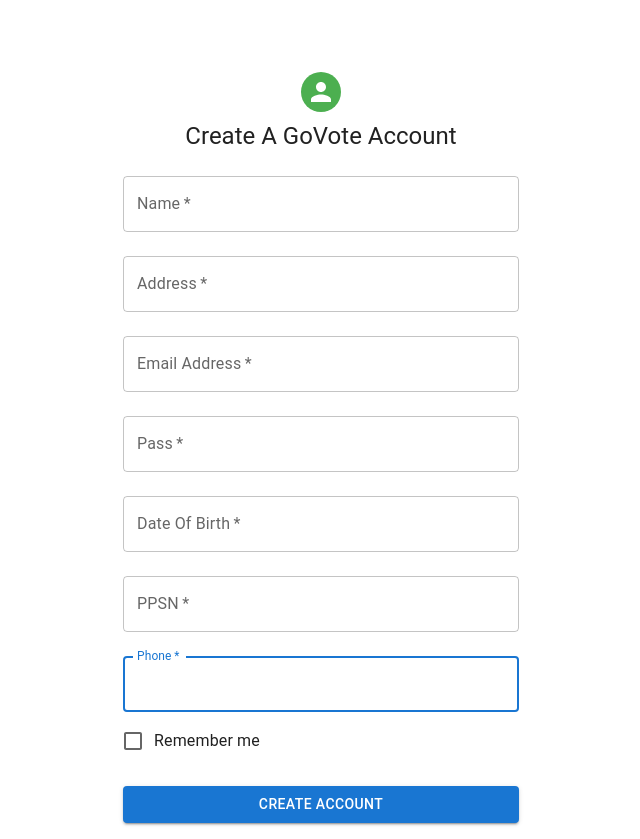
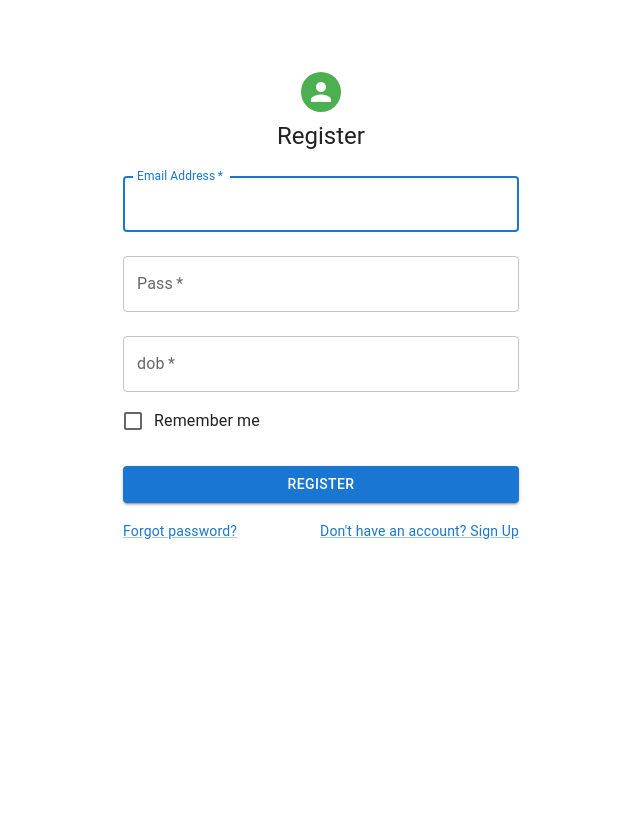
Before and after one commit to johnnylayson543/Major-Group-Project---GoVote-E-Voting-Web-App, a Next.js app: page /register in a window 1280 px wide. Shown: the whole page, without its empty margins (319-959 px from the left). After the commit the page ends 800 px from the top, so only its background shows below. Built offline with nearby package versions, Linux system fonts and the light colour scheme.

Commit message:
Created and updated the register page
- Updated the register front-end page
- Added the register back-end router

```diff
--- a/src/app/register/page.js
+++ b/src/app/register/page.js
@@ -23,7 +23,6 @@
 
 
   /*
-  After the submit handler calls the runDBCallAsync, this does the thing
   This function does the actual work
   calling the fetch to get things from the database.
   */
@@ -34,60 +33,51 @@
     const data = await res.json();
 
 
-    if(data.data== "valid"){
-      console.log("login is valid!")
+    if(data.data== "true"){
+      console.log("registered")
 
 
     } else {
 
-      console.log("not valid!")
+      console.log("not registered  ")
     }
   }
 
 
   /*
-  This is the submit handler for the e-voting register page after the button is fired
+
   When the button is clicked, this is the event that is fired.
   The first thing we need to do is prevent the default refresh of the page.
   */
 	const handleSubmit = (event) => {
 
-		console.log("handling submit voting registration");
+		console.log("handling submit");
 
 
     event.preventDefault();
 
 		const data = new FormData(event.currentTarget);
 
-    let name = data.get('name')
-    let address = data.get('address')
+
     let email = data.get('email')
 		let pass = data.get('pass')
-    let dateofbirth = data.get('dateofbirth')
-    let ppsn = data.get('ppsn')
-    let phone = data.get('phone')
+    let dob = data.get('dob')
 
 
-    console.log("Sent name:" + name)
-    console.log("Sent address:" + address)
     console.log("Sent email:" + email)
     console.log("Sent pass:" + pass)
-    console.log("Sent date of birth:" + dateofbirth)
-    console.log("Sent ppsn" + ppsn)
-    console.log("Sent phone" + phone)
+    console.log("Sent dob:" + dob)
 
 
-    runDBCallAsync(`http://localhost:3000/api/register?name=${name}&address=${address}&email=${email}pass=${pass}dateofbirth=${dateofbirth}ppsn=${ppsn}phone=${phone}`)
+    runDBCallAsync(`http://localhost:3000/api/register?email=${email}&pass=${pass}&dob=${dob}`)
+
+
+  }; // end handler
 
 
 
 
-  }; // end handler submit for voting registration
 
-
-
-
-  // Create a theme
   const theme = createTheme({
     palette: {
 
@@ -100,7 +90,7 @@
 
 
 
-  // This is what's get displayed on the main page (the frontend)
+
   return (
     <ThemeProvider theme={theme}>
     <Container component="main"  maxWidth="xs">
@@ -117,29 +107,9 @@
 
         </Avatar>
         <Typography component="h1" variant="h5">
-          Create A GoVote Account
+          Register
         </Typography>
         <Box component="form" onSubmit={handleSubmit} noValidate sx={{ mt: 1 }}>
-        <TextField
-            margin="normal"
-            required
-            fullWidth
-            id="name"
-            label="Name"
-            name="name"
-            autoComplete="name"
-            autoFocus
-          />
-          <TextField
-            margin="normal"
-            required
-            fullWidth
-            id="address"
-            label="Address"
-            name="address"
-            autoComplete="address"
-            autoFocus
-          />
           <TextField
             margin="normal"
             required
@@ -160,39 +130,20 @@
             id="pass"
             autoComplete="current-password"
           />
+
           <TextField
-            margin="normal"
-            required
-            fullWidth
-            id="dateofbirth"
-            label="Date Of Birth"
-            name="dateofbirth"
-            autoComplete="date-of-birth"
-            autoFocus
-          />
-          <TextField
-            margin="normal"
-            required
-            fullWidth
-            id="ppsn"
-            label="PPSN"
-            name="ppsn"
-            autoComplete="ppsn"
-            autoFocus
-          />
-          <TextField
-            margin="normal"
-            required
-            fullWidth
-            id="phone"
-            label="Phone"
-            name="phone"
-            autoComplete="phone"
-            autoFocus
+          margin="normal"
+          required
+          fullWidth
+          name="dob"
+          label="dob"
+          type="text"
+          id="dob"
+          autoComplete=""
           />
           <FormControlLabel
-            control={<Checkbox value="remember" color="primary" />}
-            label="Remember me"
+          control={<Checkbox value="remember" color="primary" />}
+          label="Remember me"
           />
           <Button
             type="submit"
@@ -200,9 +151,24 @@
             variant="contained"
             sx={{ mt: 3, mb: 2 }}
           >
-            Create Account
+            Register
           </Button>
 
+
+
+
+          <Grid container>
+            <Grid item xs>
+              <Link href="#" variant="body2">
+                Forgot password?
+              </Link>
+            </Grid>
+            <Grid item>
+              <Link href="#" variant="body2">
+                {"Don't have an account? Sign Up"}
+              </Link>
+            </Grid>
+          </Grid>
         </Box>
       </Box>
 
```
Also changed, not shown: src/app/api/register/route.js (added, +36 -0 lines).
